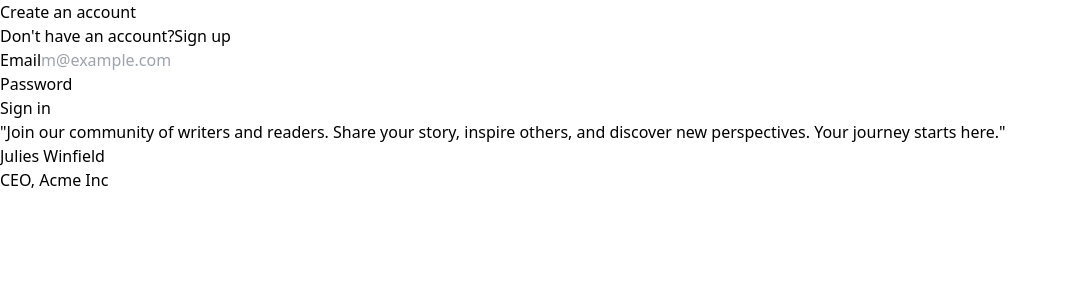
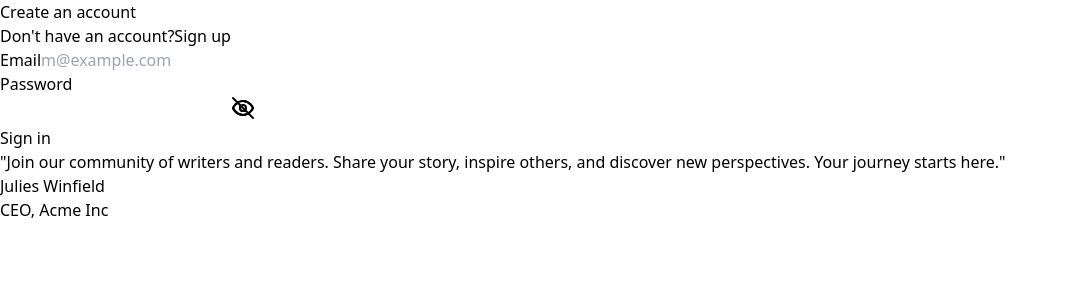
Before and after one commit to prerna351/Blogging-website-medium-inspired, a React (Vite) app in the folder frontend/: page /signin in a window 1280 px wide. Shown: the top 300 px of the page, without its empty margins (0-1068 px from the left). Built offline with nearby package versions, Linux system fonts and the light colour scheme.

Commit message:
add toggle password visibility

```diff
--- a/frontend/src/App.tsx
+++ b/frontend/src/App.tsx
@@ -3,7 +3,7 @@ import { Signup } from "./pages/Signup"
 import { Blog } from "./pages/Blog"
 import { Blogs } from "./pages/Blogs"
 import { BrowserRouter, Routes, Route } from "react-router-dom"
-import { Publish } from "./pages/Publish"
+// import { Publish } from "./pages/Publish"
 import { TextEditor } from "./pages/TextEditor"
 
 function App() {
--- a/frontend/src/components/Auth.tsx
+++ b/frontend/src/components/Auth.tsx
@@ -24,6 +24,7 @@ export const Auth = ({ type }: { type: "signup" | "signin" }) => {
         navigate("/blogs");
       }catch(e){
         alert("error while signing up")
+        console.log(e);
         //alert the user that the request has failed
       }
     }
@@ -45,6 +46,7 @@ export const Auth = ({ type }: { type: "signup" | "signin" }) => {
                     label="Username"
                     placeholder="Enter your username"
                     onChange={(e) => {
+                        e.preventDefault();
                         setPostInputs({
                             ...postInputs,
                             name: e.target.value
@@ -56,6 +58,7 @@ export const Auth = ({ type }: { type: "signup" | "signin" }) => {
                     label="Email"
                     placeholder="m@example.com"
                     onChange={(e) => {
+                        e.preventDefault();
                         setPostInputs({
                             ...postInputs,
                             email: e.target.value
@@ -65,14 +68,16 @@ export const Auth = ({ type }: { type: "signup" | "signin" }) => {
 
                 <LabelledInput
                     label="Password"
-                    type="password"
+
                     placeholder=""
                     onChange={(e) => {
+                        e.preventDefault();
                         setPostInputs({
                             ...postInputs,
                             password: e.target.value
                         });
                     }}
+
                 />
 
                 <button onClick= {sendRequest}type="button" className="text-white bg-gray-900 hover:bg-gray-700  font-medium rounded-md text-sm px-5 py-3 me-2 mb-2 dark:bg-gray-800 dark:hover:bg-gray-700 dark:focus:ring-gray-700 dark:border-gray-700 w-full mt-6 ">{type === "signup" ? "Sign up": "Sign in"}</button>
@@ -90,13 +95,65 @@ interface labelledInputType {
     placeholder: string;
     onChange: (e: ChangeEvent<HTMLInputElement>) => void;
     type?: string
+
 }
 function LabelledInput({label, placeholder, onChange, type}: labelledInputType){
+
+    const [isPasswordVisible, setisPasswordVisible] = useState(false);
+isPasswordVisible
+    function togglePasswordView(){
+        setisPasswordVisible(!isPasswordVisible);
+    }
     return (
         <div>
             <label  className="block mb-2 text-sm font-bold text-gray-900 pt-4">{label}</label>
 
-            <input onChange={onChange} type={type || "text"}  className=" border border-gray-300 text-gray-900 text-sm rounded-md focus:ring-blue-500 focus:border-blue-500 block w-full p-2.5 dark:bg-gray-700 dark:border-gray-600 dark:placeholder-gray-400 dark:text-white dark:focus:ring-blue-500 dark:focus:border-blue-500" placeholder={placeholder} required />
+            {label === 'Password'?
+                <div className="max-w-sm">
+
+                <div className="relative">
+                    <input onChange={onChange}  type={isPasswordVisible? "text" : "password"} className=" border border-gray-300 py-3 px-4 block w-full  rounded-lg text-sm focus:border-blue-500 focus:ring-blue-500 disabled:opacity-50 disabled:pointer-events-none" placeholder={placeholder}/>
+                    <button onClick={togglePasswordView} type="button" className="absolute top-0 end-0 p-3.5 rounded-e-md">
+                    <svg className="flex-shrink-0 size-3.5 text-gray-400" width="24" height="24" viewBox="0 0 24 24" fill="none" stroke="currentColor" stroke-width="2" stroke-linecap="round" stroke-linejoin="round">
+                    <path
+              className={isPasswordVisible ? 'hidden' : ''}
+              d="M9.88 9.88a3 3 0 1 0 4.24 4.24"
+            ></path>
+            <path
+              className={isPasswordVisible ? 'hidden' : ''}
+              d="M10.73 5.08A10.43 10.43 0 0 1 12 5c7 0 10 7 10 7a13.16 13.16 0 0 1-1.67 2.68"
+            ></path>
+            <path
+              className={isPasswordVisible ? 'hidden' : ''}
+              d="M6.61 6.61A13.526 13.526 0 0 0 2 12s3 7 10 7a9.74 9.74 0 0 0 5.39-1.61"
+            ></path>
+            <line
+              className={isPasswordVisible ? 'hidden' : ''}
+              x1="2"
+              x2="22"
+              y1="2"
+              y2="22"
+            ></line>
+            <path
+              className={isPasswordVisible ? '' : 'hidden'}
+              d="M2 12s3-7 10-7 10 7 10 7-3 7-10 7-10-7-10-7Z"
+            ></path>
+            <circle
+              className={isPasswordVisible ? '' : 'hidden'}
+              cx="12"
+              cy="12"
+              r="3"
+            ></circle>
+                    </svg>
+                    </button>
+                </div>
+                </div>
+
+
+            :
+            <input onChange={onChange} type={type || "text"}  className=" border border-gray-300 text-gray-900 text-sm rounded-md focus:ring-blue-500 focus:border-blue-500 block w-full p-2.5" placeholder={placeholder} required />
+            }
+
         </div>
     )
 }
--- a/frontend/src/config.ts
+++ b/frontend/src/config.ts
@@ -1 +1,2 @@
 export const BACKEND_URL = "https://medium.prernasharma123.workers.dev"
+// export const BACKEND_URL = " http://127.0.0.1:8787"
```
Also changed, not shown: 1 other file (tests, documents, lock files or other folders).
